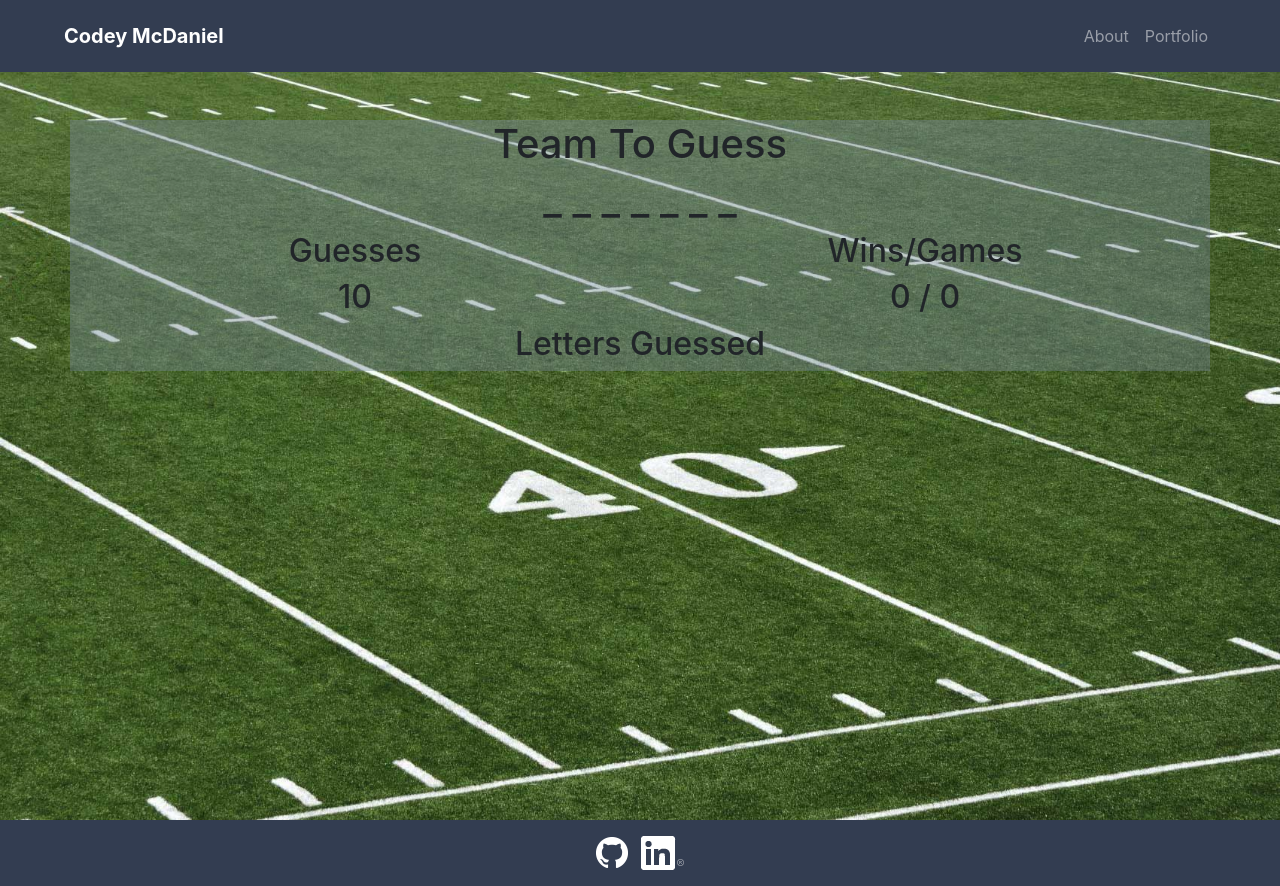
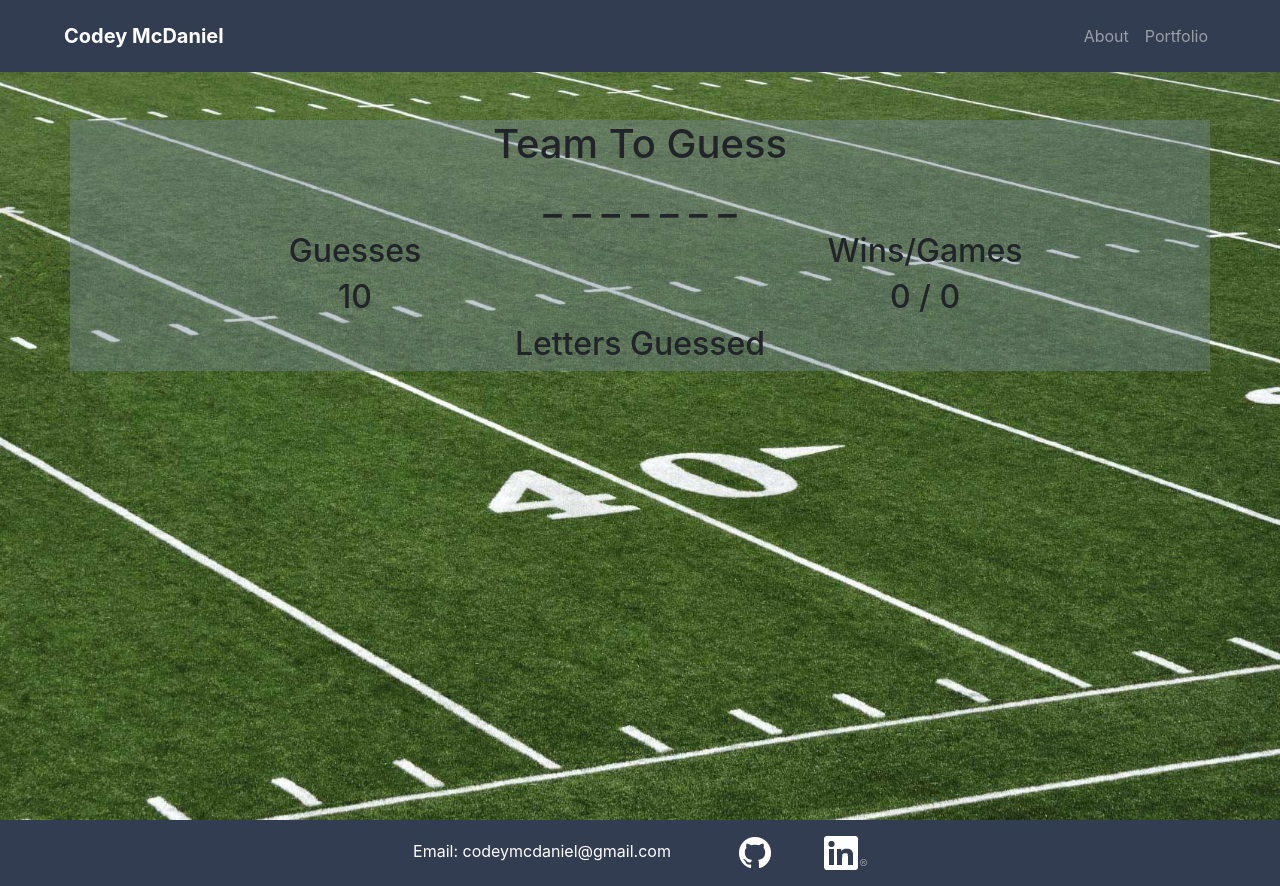
Before and after one commit to codeycsm/Team-Guess-Game, a plain HTML site: page index.html in a window 1280 px wide. Drawn offline with nearby package versions, Linux system fonts and the light colour scheme.

Commit message:
updated github link to connect to project repo

```diff
--- a/index.html
+++ b/index.html
@@ -77,7 +77,13 @@
       </div>
     </div>
     <footer class="text-light py-3 text-center">
-      <a href="https://github.com/codeycsm" target="_blank" class="mr-2">
+      <p class="text-white d-inline mr-5">Email: codeymcdaniel@gmail.com</p>
+      <a
+        class="ml-3 mr-5"
+        href="https://github.com/codeycsm/RPS-Multiplayer"
+        target="_blank"
+        class="mr-2"
+      >
         <img src="assets/images/GitHub-Mark-Light-32px.png" alt="Github Logo" />
       </a>
       <a
```
